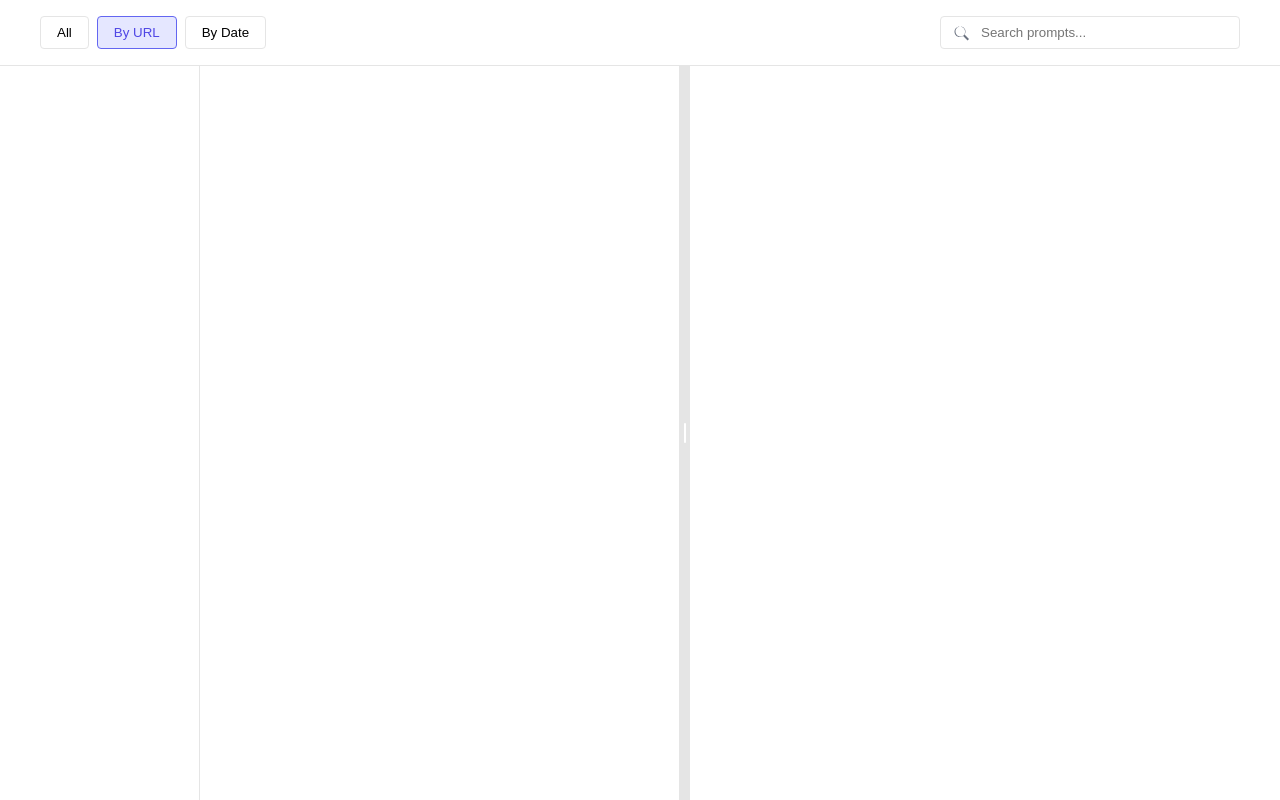
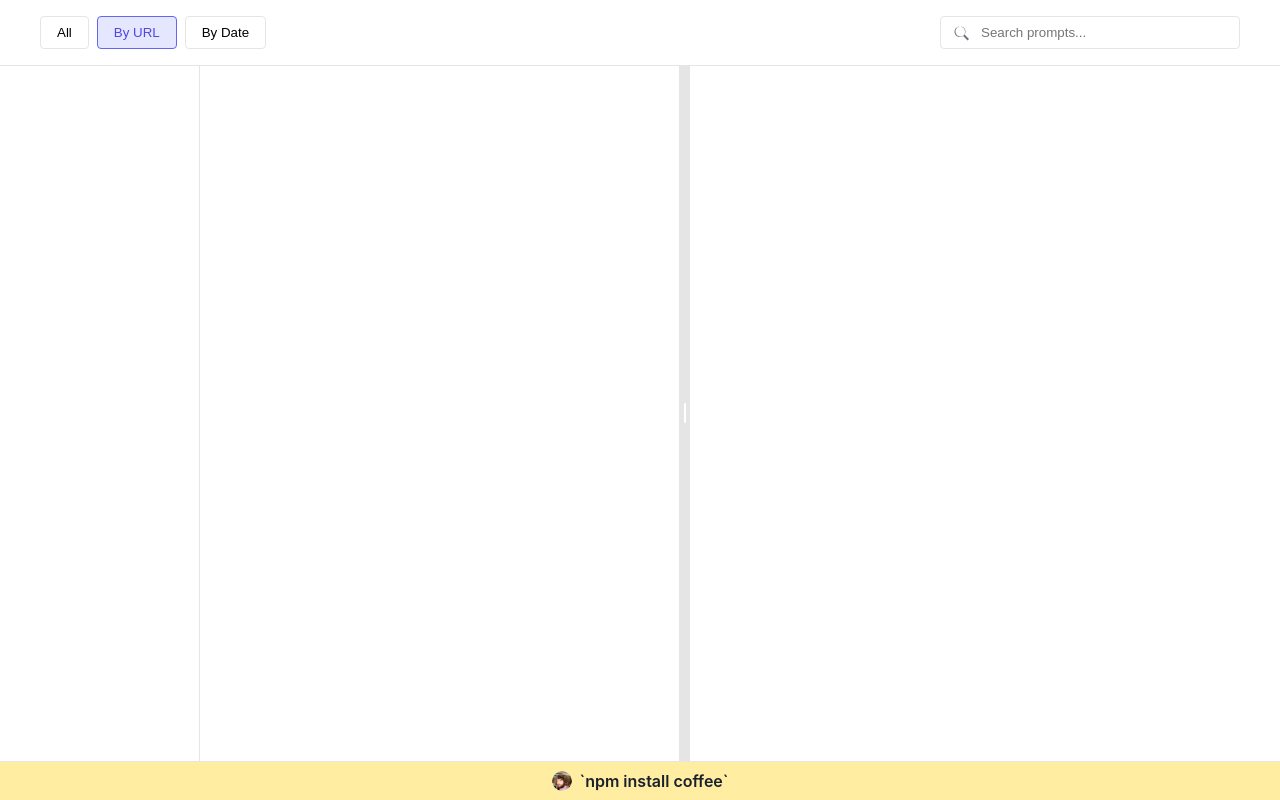
Before and after one commit to hello-nerdo/WebsiteToPrompt, a browser extension: page dashboard.html in a window 1280 px wide. Drawn offline with Linux system fonts and the light colour scheme.

Commit message:
feat: enhance dashboard and popup with new donation features and styling
- Updated dashboard.html to implement a sticky footer with a donation button, improving user engagement.
- Adjusted CSS styles for better layout management, including max-height and overflow properties for content areas.
- Modified popup.html to change the donation button background color and update the button text for consistency with the dashboard.
- These changes enhance the overall user experience and promote support for the project.

```diff
--- a/dashboard.html
+++ b/dashboard.html
@@ -82,7 +82,9 @@
         flex: 1; /* occupy remaining vertical space */
         display: flex;
         flex-flow: row nowrap;
-        height: 100%;
+        max-height: calc(100vh - 90px); /* 50px header + 40px footer */
+        min-height: 0; /* allows flex child to shrink below content size */
+        overflow: hidden; /* prevent content from spilling out */
       }
 
       /* Groups Panel */
@@ -188,6 +190,8 @@
         padding: 0.75rem;
         border-radius: 4px;
         white-space: pre-wrap;
+        height: 100%;
+        overflow-y: auto;
       }
 
       /* Selection Controls */
@@ -222,6 +226,37 @@
       /* Utilities */
       .hidden {
         display: none;
+      }
+
+      /* Footer Styles */
+      .dashboard-footer {
+        background: #ffeea2;
+        padding: 4px;
+        position: sticky;
+        bottom: 0;
+        z-index: 10;
+        border-top: 1px solid #e5e5e5;
+      }
+
+      .donation-button {
+        display: flex;
+        justify-content: center;
+        align-items: center;
+        width: 100%;
+        padding: 4px;
+        border: none;
+        background: none;
+        color: #1a202c;
+        font-weight: 600;
+        font-size: 1rem;
+        text-decoration: none;
+      }
+
+      .donation-button .profile-pic {
+        width: 20px;
+        height: 20px;
+        margin-right: 8px;
+        border-radius: 50%;
       }
     </style>
   </head>
@@ -267,6 +302,17 @@
           <!-- Details will be inserted here -->
         </div>
       </main>
+      <footer class="dashboard-footer">
+        <a
+          href="https://www.buymeacoffee.com/hello_nerdzs"
+          target="_blank"
+          rel="noopener noreferrer"
+          class="donation-button"
+        >
+          <img src="logo.png" alt="Profile" class="profile-pic" />
+          <span>`npm install coffee`</span>
+        </a>
+      </footer>
     </div>
     <script src="dashboard.js"></script>
   </body>
```
Also changed, not shown: popup.html (+3 -2 lines).
